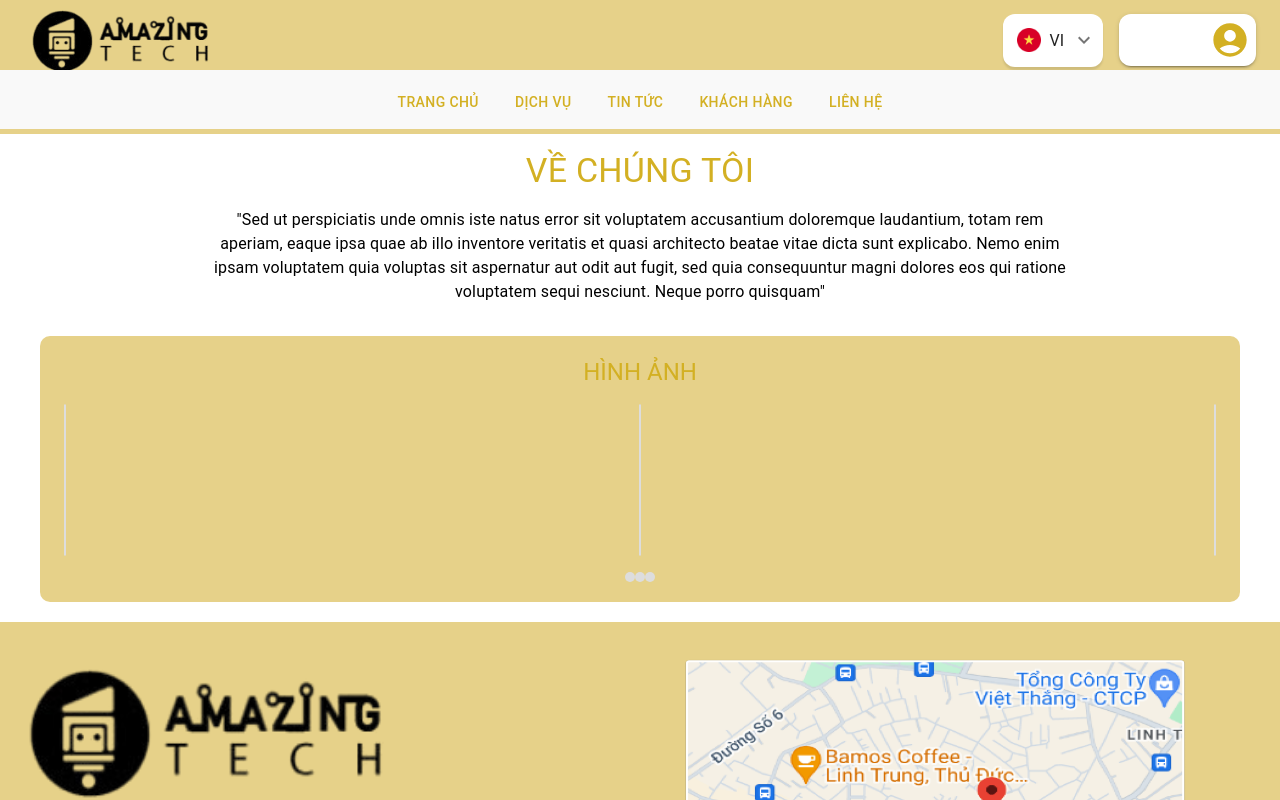
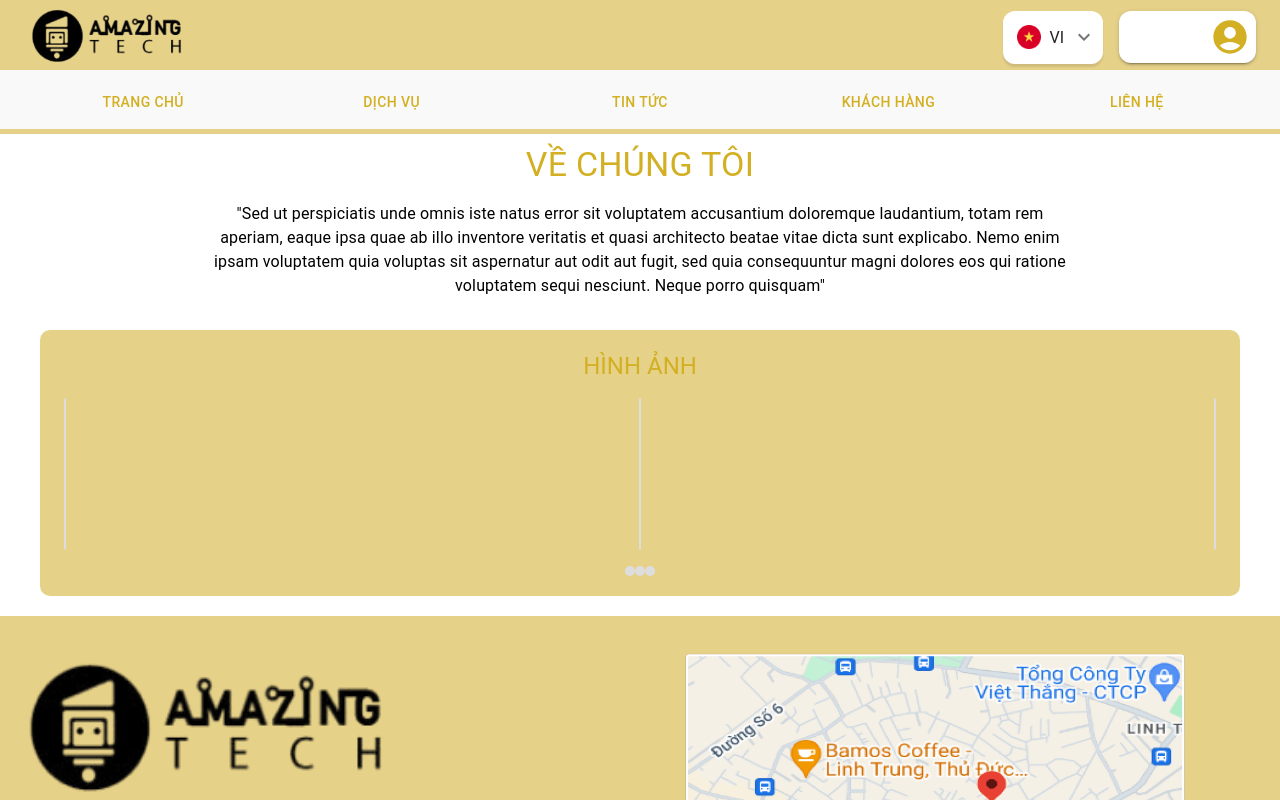
Before and after one commit to Hans2374/graveyard-management, a React (Create React App) app: page / in a window 1280 px wide. Shown: the top 800 px of the page. Built offline with nearby package versions, Linux system fonts and the light colour scheme.

Commit message:
Some changes to Header and Navbar

```diff
--- a/src/App.js
+++ b/src/App.js
@@ -1,5 +1,5 @@
 import { BrowserRouter as Router, Route, Routes } from "react-router-dom";
-import { HomepageBefore } from "./pages/HomepageBefore";
+import { HomepageBefore } from "./pages/Homepage";
 import "./App.css";
 import { Box } from "@mui/material";
 
--- a/src/components/HeaderBefore.js
+++ b/src/components/Header.js
@@ -1,4 +1,4 @@
-import { useState, useEffect } from 'react';
+import { useState } from 'react';
 import {
     AppBar, Toolbar, Button, Box, MenuItem, Select, Dialog, DialogTitle, DialogContent,
     DialogActions, TextField, Tabs, Tab, IconButton, InputAdornment, Link, Typography
@@ -164,7 +164,9 @@ export const HeaderBefore = () => {
     return (
         <StyledAppBar position='sticky' sx={{ backgroundColor: '#E6D189' }}>
             <Toolbar>
-                <img src={logo} alt="logo" style={{ width: 200, height: 70, padding: 5 }} />
+                <Link to="/">
+                    <img src={logo} alt="logo" style={{ width: 170, height: 60, padding: 5, cursor: 'pointer' }} />
+                </Link>
                 <Box sx={{ flexGrow: 1 }} />
                 <Select
                     color='inherit'
--- a/src/components/StickyNavbar.js
+++ b/src/components/StickyNavbar.js
@@ -4,6 +4,7 @@ import Toolbar from '@mui/material/Toolbar';
 import { Link } from 'react-router-dom';
 import { styled } from '@mui/material/styles';
 import Button from '@mui/material/Button';
+import Box from '@mui/material/Box';
 
 const StyledAppBar = styled(AppBar)(({ theme }) => ({
   backgroundColor: '#F9F9F9',
@@ -25,7 +26,14 @@ const Indicator = styled('div')({
   bottom: 0,
   left: 0,
   width: '100%',
-  transition: 'background-color 0.3s ease',
+  transition: 'background-color 0.3s ease, left 0.3s ease, width 0.3s ease',
+});
+
+const GridContainer = styled(Box)({
+  display: 'grid',
+  gridTemplateColumns: 'repeat(5, 1fr)',
+  width: '100%',
+  gap: '10px',
 });
 
 const StickyNavbar = () => {
@@ -35,11 +43,7 @@ const StickyNavbar = () => {
 
   useEffect(() => {
     const handleScroll = () => {
-      if (window.scrollY > 100) {
-        setIsSticky(true);
-      } else {
-        setIsSticky(false);
-      }
+      setIsSticky(window.scrollY > 100);
     };
     window.addEventListener('scroll', handleScroll);
     return () => {
@@ -51,68 +55,54 @@ const StickyNavbar = () => {
     setActiveButton(index);
   };
 
-  const getButtonWidth = (index) => {
-    if (index >= 0 && index < buttonRefs.current.length) {
-      return buttonRefs.current[index].offsetWidth;
+  const getIndicatorStyle = () => {
+    if (activeButton !== null && buttonRefs.current[activeButton]) {
+      const button = buttonRefs.current[activeButton];
+      return {
+        backgroundColor: 'var(--secondary-color)',
+        left: `${button.offsetLeft}px`,
+        width: `${button.offsetWidth}px`,
+      };
     }
-    return 0;
+    return {
+      backgroundColor: 'var(--primary-color)',
+      left: '0',
+      width: '100%',
+    };
   };
 
-  const getIndicatorPosition = (index) => {
-    if (index >= 0 && index < buttonRefs.current.length) {
-      return buttonRefs.current[index].offsetLeft;
-    }
-    return 0;
-  };
+  const navItems = [
+    { label: 'Trang Chủ', path: '/' },
+    { label: 'Dịch Vụ', path: '/' },
+    { label: 'Tin tức', path: '/' },
+    { label: 'Khách hàng', path: '/' },
+    { label: 'Liên Hệ', path: '/' },
+  ];
 
   return (
     <div>
       <StyledAppBar position="fixed" elevation={0} className={isSticky ? 'sticky' : ''} sx={{ top: '70px' }}>
-        <Toolbar sx={{ display: 'flex', justifyContent: 'center' }}>
-          <Link to="/"  // Thêm Link component
-              style={{ textDecoration: 'none', color: 'var(--secondary-color)' }} // Loại bỏ đường link
-          >
-            <Button color="inherit" sx={{ color: 'var(--secondary-color)', margin: '0 10px' }}
-              onClick={() => handleButtonClick(0)}
-              ref={(el) => buttonRefs.current[0] = el}
-            >
-              Trang Chủ
-            </Button>
-          </Link>
-          <Link to="/services"  // Thêm Link component
-              style={{ textDecoration: 'none', color: 'var(--secondary-color)' }} // Loại bỏ đường link
-          >
-            <Button color="inherit" sx={{ color: 'var(--secondary-color)', margin: '0 10px' }}
-              onClick={() => handleButtonClick(1)}
-              ref={(el) => buttonRefs.current[1] = el}
-            >
-              Dịch Vụ
-            </Button>
-          </Link>
-          <Button color="inherit" sx={{ color: 'var(--secondary-color)', margin: '0 10px' }}
-            onClick={() => handleButtonClick(2)}
-            ref={(el) => buttonRefs.current[2] = el}
-          >
-            Tin tức
-          </Button>
-          <Button color="inherit" sx={{ color: 'var(--secondary-color)', margin: '0 10px' }}
-            onClick={() => handleButtonClick(3)}
-            ref={(el) => buttonRefs.current[3] = el}
-          >
-            Khách hàng
-          </Button>
-          <Button color="inherit" sx={{ color: 'var(--secondary-color)', margin: '0 10px' }}
-            onClick={() => handleButtonClick(4)}
-            ref={(el) => buttonRefs.current[4] = el}
-          >
-            Liên Hệ
-          </Button>
+        <Toolbar>
+          <GridContainer>
+            {navItems.map((item, index) => (
+              <Link
+                key={index}
+                to={item.path}
+                style={{ textDecoration: 'none', color: 'var(--secondary-color)' }}
+              >
+                <Button
+                  color="inherit"
+                  sx={{ color: 'var(--secondary-color)', width: '100%' }}
+                  onClick={() => handleButtonClick(index)}
+                  ref={(el) => buttonRefs.current[index] = el}
+                >
+                  {item.label}
+                </Button>
+              </Link>
+            ))}
+          </GridContainer>
         </Toolbar>
-        <Indicator style={{
-            backgroundColor: activeButton !== null ? 'var(--secondary-color)' : 'var(--primary-color)',
-            left: activeButton !== null ? `${getIndicatorPosition(activeButton)}px` : '0',
-            width: activeButton !== null ? `${getButtonWidth(activeButton)}px` : '100%',
-         }} />
+        <Indicator style={getIndicatorStyle()} />
       </StyledAppBar>
     </div>
   );
--- a/src/pages/HomepageBefore.js
+++ b/src/pages/Homepage.js
@@ -1,4 +1,4 @@
-import { HeaderBefore } from "../components/HeaderBefore";
+import { HeaderBefore } from "../components/Header";
 import HomePage from "../components/HomePage";
 import Footer from "../components/Footer";
 import StickyNavbar from "../components/StickyNavbar";
```
